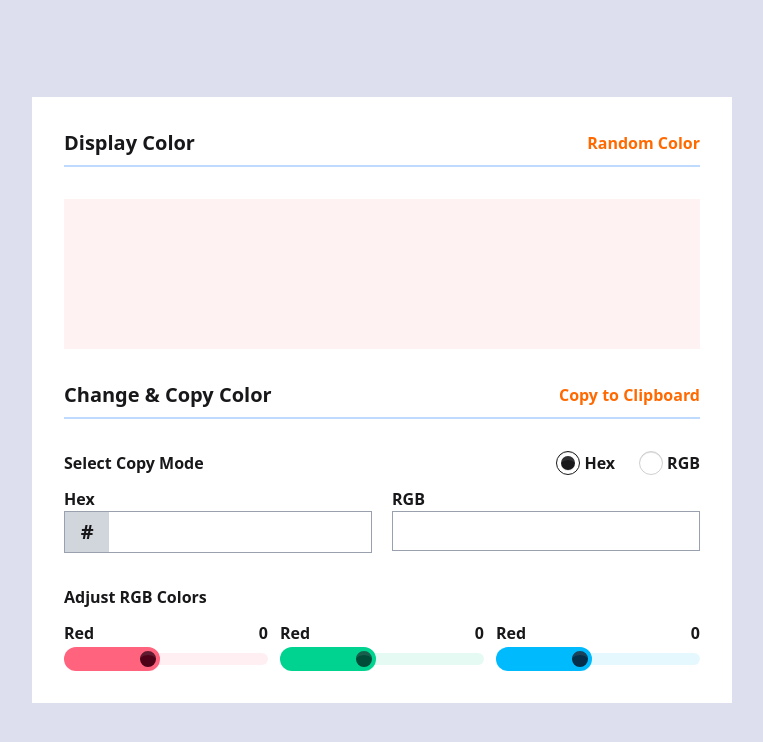
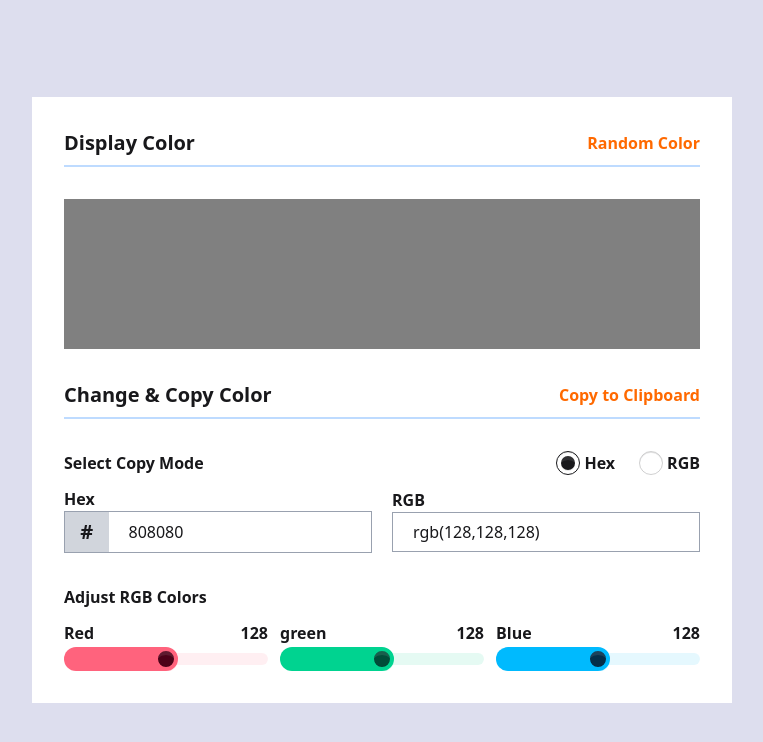
Before and after one commit to ArunRoy404/Color-Generator, a plain HTML site: page index.html in a window 1280 px wide. Shown: the whole page, without its empty margins (258-1021 px from the left). Drawn offline with nearby package versions, Linux system fonts and the light colour scheme.

Commit message:
functionality added

```diff
--- a/index.html
+++ b/index.html
@@ -10,7 +10,16 @@
     <link href="https://cdn.jsdelivr.net/npm/daisyui@5" rel="stylesheet" type="text/css" />
     <script src="https://cdn.jsdelivr.net/npm/@tailwindcss/browser@4"></script>
 
-
+    <style>
+        .copied{
+            animation: copied 0.5s 1.5s linear;
+        }
+        @keyframes copied {
+            100%{
+                opacity: 0;
+            }
+        }
+    </style>
 </head>
 
 <body class="bg-[#DDDEEE] h-[100vh] flex justify-center items-center">
@@ -21,19 +30,19 @@
             <!-- header  -->
             <div class="flex justify-between items-center border-b-2 border-blue-200 pb-2">
                 <h1 class="font-bold text-xl">Display Color</h1>
-                <h2 class="font-bold text-orange-500">Random Color</h2>
+                <h2 onclick="randomColor()" class="cursor-pointer select-none font-bold text-orange-500">Random Color</h2>
             </div>
 
             <!-- color display  -->
-            <div class="w-full h-[150px] bg-red-50">
+            <div id="display" class="w-full h-[150px] bg-red-50">
             </div>
 
             <!-- change and copy section  -->
-            <div class="flex justify-between items-center pb-2 border-b-2 border-blue-200">
+            <div class="relative flex justify-between items-center pb-2 border-b-2 border-blue-200">
                 <h1 class="font-bold text-xl">Change & Copy Color</h1>
-                <h2 class="font-bold text-orange-500">Copy to Clipboard</h2>
+                <h2 onclick="copy()" class="cursor-pointer select-none font-bold text-orange-500">Copy to Clipboard</h2>
+                <h3 id="copied-text" class="absolute -top-5 right-0 bg-gray-300 font-bold px-2 rounded-md copied hidden" >Copied</h3>
             </div>
-
 
             <div class="space-y-3">
                 <div class="flex justify-between">
@@ -48,15 +57,14 @@
                         </div>
                         <!-- rgb radio  -->
                         <div class="flex gap-1">
-                            <input type="radio" name="radio-1" class="radio" />
+                            <input type="radio" name="radio-1" class="radio" id="radio-rgb" />
                             <h2 class="font-bold">RGB</h2>
                         </div>
                     </div>
                 </div>
 
-
                 <!-- input color code  -->
-                <div class="flex gap-5 justify-between">
+                <div class="flex gap-5 justify-between items-center">
                     <!-- hex input  -->
                     <div class="flex-1">
                         <h3 class="font-bold">Hex</h3>
@@ -64,17 +72,16 @@
                             <div class="w-13 bg-gray-300 flex justify-center items-center text-xl font-bold">
                                 #
                             </div>
-                            <input class="w-full h-10 border-none" type="text" name="" id="">
+                            <input disabled class="w-full h-10 border-none font-medium px-5" type="text" name="" id="hex-input">
                         </div>
                     </div>
                     <!-- rgb input  -->
                     <div class="flex-1">
                         <h3 class="font-bold">RGB</h3>
-                        <input class="w-full h-10 border-gray-400" type="text" name="" id="">
+                        <input disabled class="w-full h-10 border-gray-400 font-medium px-5" type="text" name="" id="rgb-input">
                     </div>
                 </div>
             </div>
-
 
             <!-- slider container  -->
             <div class="space-y-3">
@@ -84,25 +91,25 @@
                     <div class="flex-1">
                         <div class="flex justify-between items-center font-semibold">
                             <h4>Red</h4>
-                            <h4>0</h4>
+                            <h4 id="red-number">0</h4>
                         </div>
-                        <input type="range" min="0" max="100" value="40" class="range range-error" />
+                        <input id="slider-r" oninput="handleSliderValue()" type="range" min="0" max="255" class="range range-error" />
                     </div>
                     <!-- green  -->
                     <div class="flex-1">
                         <div class="flex justify-between items-center font-semibold">
-                            <h4>Red</h4>
-                            <h4>0</h4>
+                            <h4>green</h4>
+                            <h4 id="green-number">0</h4>
                         </div>
-                        <input type="range" min="0" max="100" value="40" class="range range-success" />
+                        <input id="slider-g" oninput="handleSliderValue()" type="range" min="0" max="255" class="range range-success" />
                     </div>
                     <!-- blue  -->
                     <div class="flex-1">
                         <div class="flex justify-between items-center font-semibold">
-                            <h4>Red</h4>
-                            <h4>0</h4>
+                            <h4>Blue</h4>
+                            <h4 id="blue-number">0</h4>
                         </div>
-                        <input type="range" min="0" max="100" value="40" class="range range-info" />
+                        <input id="slider-b" oninput="handleSliderValue()" type="range" min="0" max="255" class="range range-info" />
                     </div>
                 </div>
             </div>
--- a/index.js
+++ b/index.js
@@ -0,0 +1,97 @@
+const getSliderValue = () => {
+    const R = parseInt(document.getElementById('slider-r').value)
+    const G = parseInt(document.getElementById('slider-g').value)
+    const B = parseInt(document.getElementById('slider-b').value)
+    return [R, G, B]
+}
+
+const setSliderValue = (values) => {
+    const [R, G, B] = values
+    document.getElementById('slider-r').value = R
+    document.getElementById('slider-g').value = G
+    document.getElementById('slider-b').value = B
+}
+
+const showSliderValue = (values) => {
+    const [R, G, B] = values
+    document.getElementById('red-number').innerText = R
+    document.getElementById('green-number').innerText = G
+    document.getElementById('blue-number').innerText = B
+}
+
+const convertColor = (values) =>{
+    const [R,G,B] = values
+    const colorRGB = `rgb(${R},${G},${B})`
+    const colorHex = `${R.toString(16)}${G.toString(16)}${B.toString(16)}`.toUpperCase()
+
+    return [colorRGB, colorHex]
+}
+
+const handleSliderValue = () => {
+    // get slider values
+    const values = getSliderValue()
+    const [R, G, B] = values
+
+    // display picked slider value
+    showSliderValue(values)
+
+    // convert values
+    const colors = convertColor(values)
+    const [colorRGB, colorHex] = colors
+
+    // display color
+    const display = document.getElementById('display')
+    display.style.backgroundColor = colorRGB
+
+    // display color code in RGB
+    const rgbInput = document.getElementById('rgb-input')
+    rgbInput.value = colorRGB
+
+    // display color code in HEX
+    const hexInput = document.getElementById('hex-input')
+    hexInput.value = colorHex
+
+    // store last colors
+    storeLastValue(values)
+}
+
+const randomColor = () => {
+    const R = Math.round(Math.random() * 255);
+    const G = Math.round(Math.random() * 255);
+    const B = Math.round(Math.random() * 255);
+    setSliderValue([R,G,B])
+    handleSliderValue()
+}
+
+const copy = () =>{
+    // show copied text
+    const copiedText = document.getElementById('copied-text')
+    copiedText.classList.remove('hidden')
+    setTimeout(() => {
+        copiedText.classList.add('hidden')
+    }, 2000);
+
+    // get values
+    const values = getSliderValue()
+    const colors = convertColor(values)
+    const [colorRGB, colorHex] = colors
+
+    // check radio and copy
+    const radioRGB = document.getElementById('radio-rgb').checked
+    const copyColor = radioRGB ?colorRGB :colorHex
+    navigator.clipboard.writeText(copyColor)
+}
+
+const storeLastValue = (values) =>{
+    const data = JSON.stringify(values)
+    localStorage.setItem("values", data)
+}
+
+const getLastValue = () =>{
+    let values = localStorage.getItem("values")
+    if(values) setSliderValue(JSON.parse(values))
+    handleSliderValue()
+}
+
+// start by getting last color values
+getLastValue()
```
